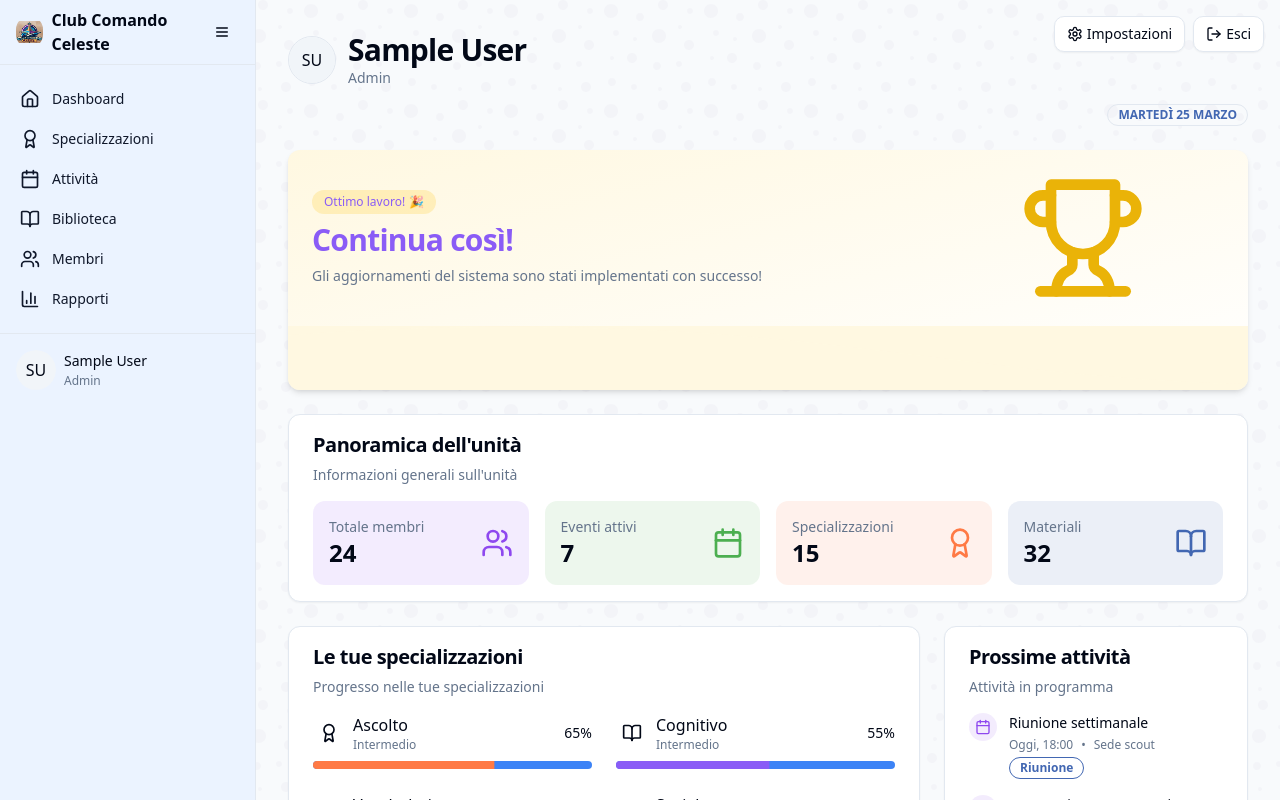
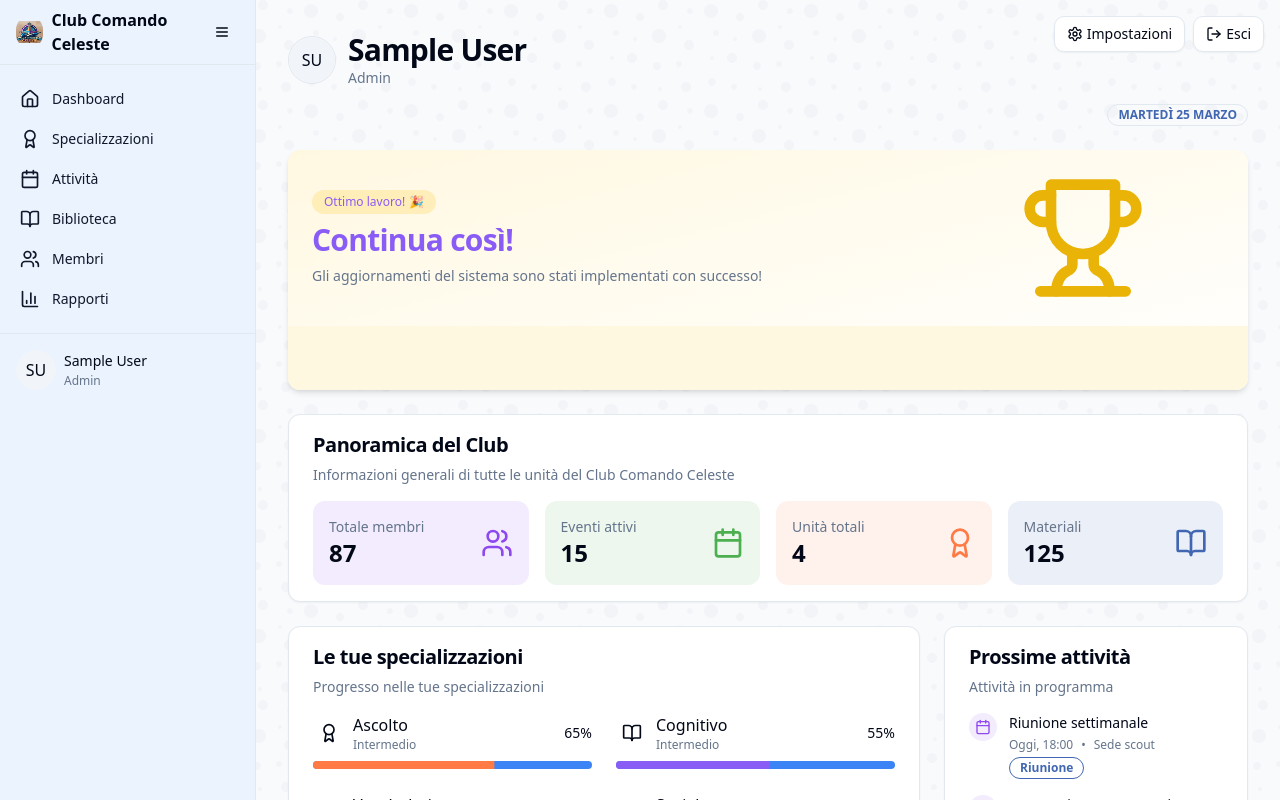
Before and after one commit to helpdesk270/scoutmanagers, a React (Vite) app: page / in a window 1280 px wide. Shown: the top 800 px of the page. Built offline with nearby package versions, Linux system fonts and the light colour scheme; sample sign-in values are in the browser's storage.

Commit message:
Add unit overview logic
Implement logic to show club overview for admins and directors, and unit overview for animators.

```diff
--- a/src/pages/Dashboard.tsx
+++ b/src/pages/Dashboard.tsx
@@ -201,7 +201,59 @@ const Dashboard = () => {
         <div className="wave-divider"></div>
       </Card>
 
-      {(user.role === "admin" || user.role === "direttore" || user.role === "animatore") && (
+      {/* Panoramica section based on user role */}
+      {(user.role === "admin" || user.role === "direttore") && (
+        <Card>
+          <CardHeader className="px-4 py-3 sm:px-6 sm:py-4">
+            <CardTitle className="text-lg sm:text-xl">Panoramica del Club</CardTitle>
+            <CardDescription className="text-xs sm:text-sm">
+              Informazioni generali di tutte le unità del Club Comando Celeste
+            </CardDescription>
+          </CardHeader>
+          <CardContent className="px-4 pb-4 sm:px-6">
+            <div className="grid grid-cols-2 gap-2 sm:grid-cols-2 md:grid-cols-4 sm:gap-4">
+              <div className="rounded-lg bg-primary/10 p-3 sm:p-4">
+                <div className="flex items-center justify-between">
+                  <div>
+                    <p className="text-[10px] sm:text-sm text-muted-foreground">Totale membri</p>
+                    <p className="text-lg sm:text-2xl font-bold">87</p>
+                  </div>
+                  <Users className="h-6 w-6 sm:h-8 sm:w-8 text-primary" />
+                </div>
+              </div>
+              <div className="rounded-lg bg-scout-green/10 p-3 sm:p-4">
+                <div className="flex items-center justify-between">
+                  <div>
+                    <p className="text-[10px] sm:text-sm text-muted-foreground">Eventi attivi</p>
+                    <p className="text-lg sm:text-2xl font-bold">15</p>
+                  </div>
+                  <Calendar className="h-6 w-6 sm:h-8 sm:w-8 text-scout-green" />
+                </div>
+              </div>
+              <div className="rounded-lg bg-scout-orange/10 p-3 sm:p-4">
+                <div className="flex items-center justify-between">
+                  <div>
+                    <p className="text-[10px] sm:text-sm text-muted-foreground">Unità totali</p>
+                    <p className="text-lg sm:text-2xl font-bold">4</p>
+                  </div>
+                  <Award className="h-6 w-6 sm:h-8 sm:w-8 text-scout-orange" />
+                </div>
+              </div>
+              <div className="rounded-lg bg-scout-blue/10 p-3 sm:p-4">
+                <div className="flex items-center justify-between">
+                  <div>
+                    <p className="text-[10px] sm:text-sm text-muted-foreground">Materiali</p>
+                    <p className="text-lg sm:text-2xl font-bold">125</p>
+                  </div>
+                  <BookOpen className="h-6 w-6 sm:h-8 sm:w-8 text-scout-blue" />
+                </div>
+              </div>
+            </div>
+          </CardContent>
+        </Card>
+      )}
+
+      {user.role === "animatore" && (
         <Card>
           <CardHeader className="px-4 py-3 sm:px-6 sm:py-4">
             <CardTitle className="text-lg sm:text-xl">Panoramica dell'unità</CardTitle>
```
